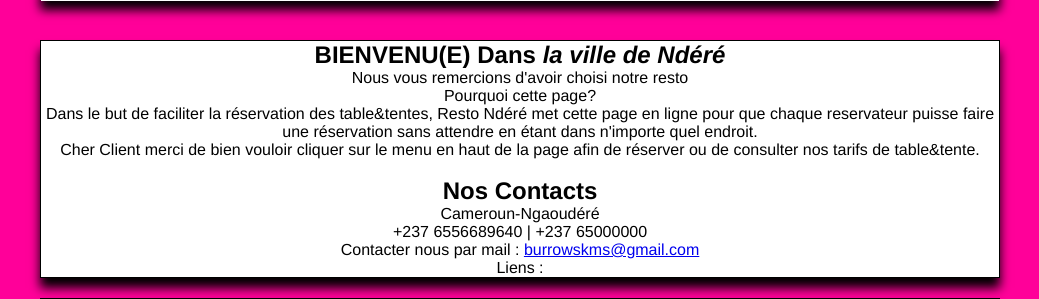
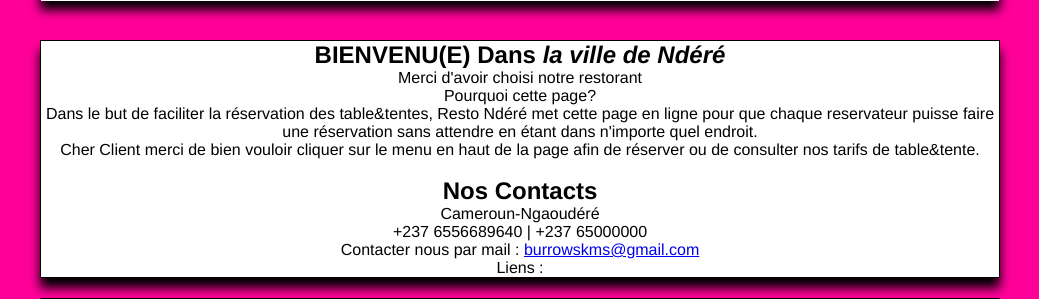
Before and after one commit to BoboBourgeois/projetweb, a PHP site: page / in a window 1280 px wide. Shown: the part 997-1296 px from the top of the page, without its empty margins (120-1159 px from the left). Run offline with PHP 8.4, Linux system fonts and the light colour scheme.

Commit message:
Update index.php

```diff
--- a/projetweb/index.php
+++ b/projetweb/index.php
@@ -45,7 +45,7 @@
 	<aside class="comment">
 		<h1>BIENVENU(E) Dans <em>la ville de Ndéré</em></h1>
 		<p>
-			Nous vous remercions d'avoir choisi notre resto <br>
+			Merci d'avoir choisi notre restorant <br>
 			Pourquoi cette page? <br>
 			Dans le but de faciliter la réservation des table&tentes, Resto Ndéré met cette page en ligne pour que chaque reservateur
 			puisse faire une réservation sans attendre en étant dans n'importe quel endroit. <br>
```
